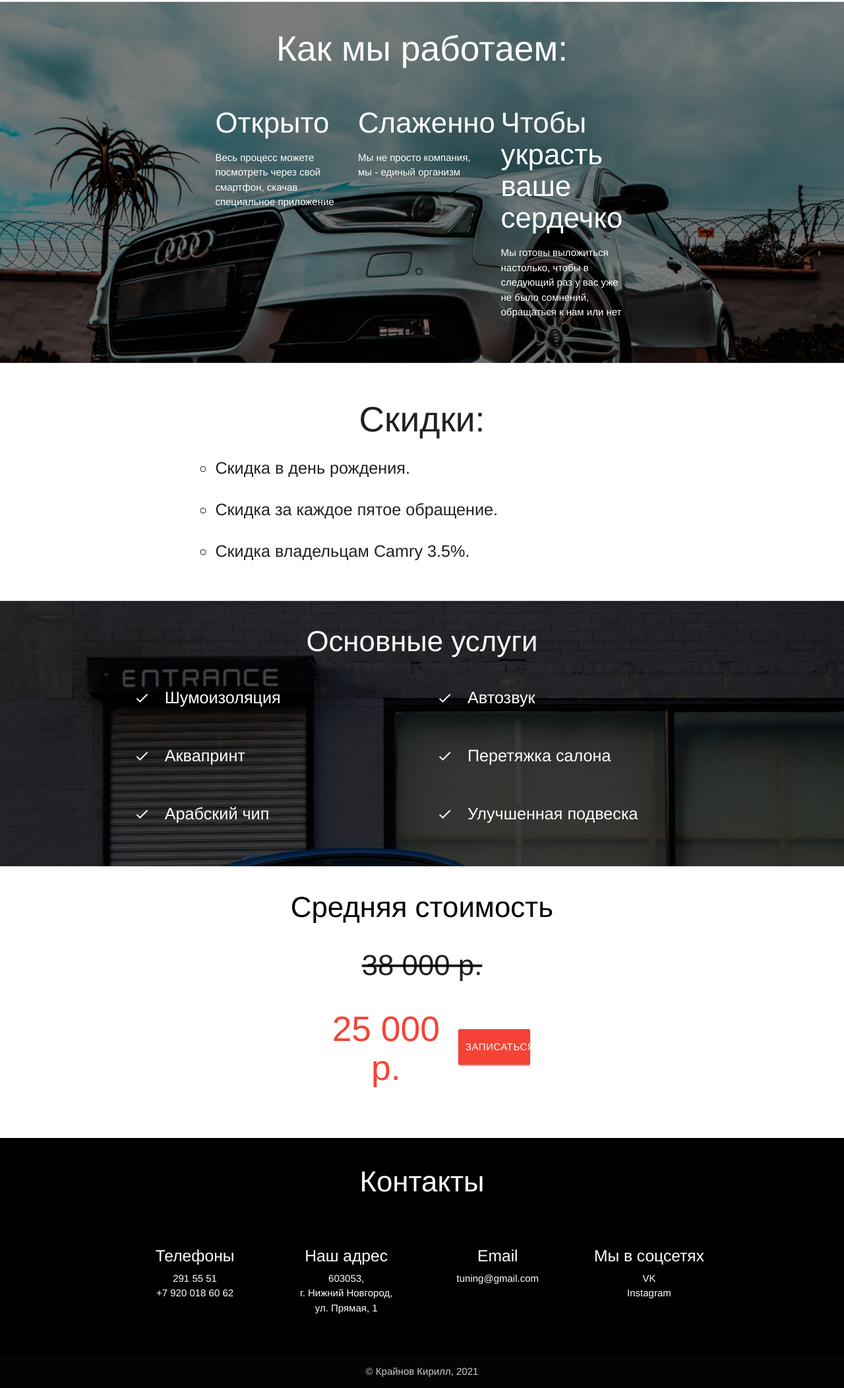
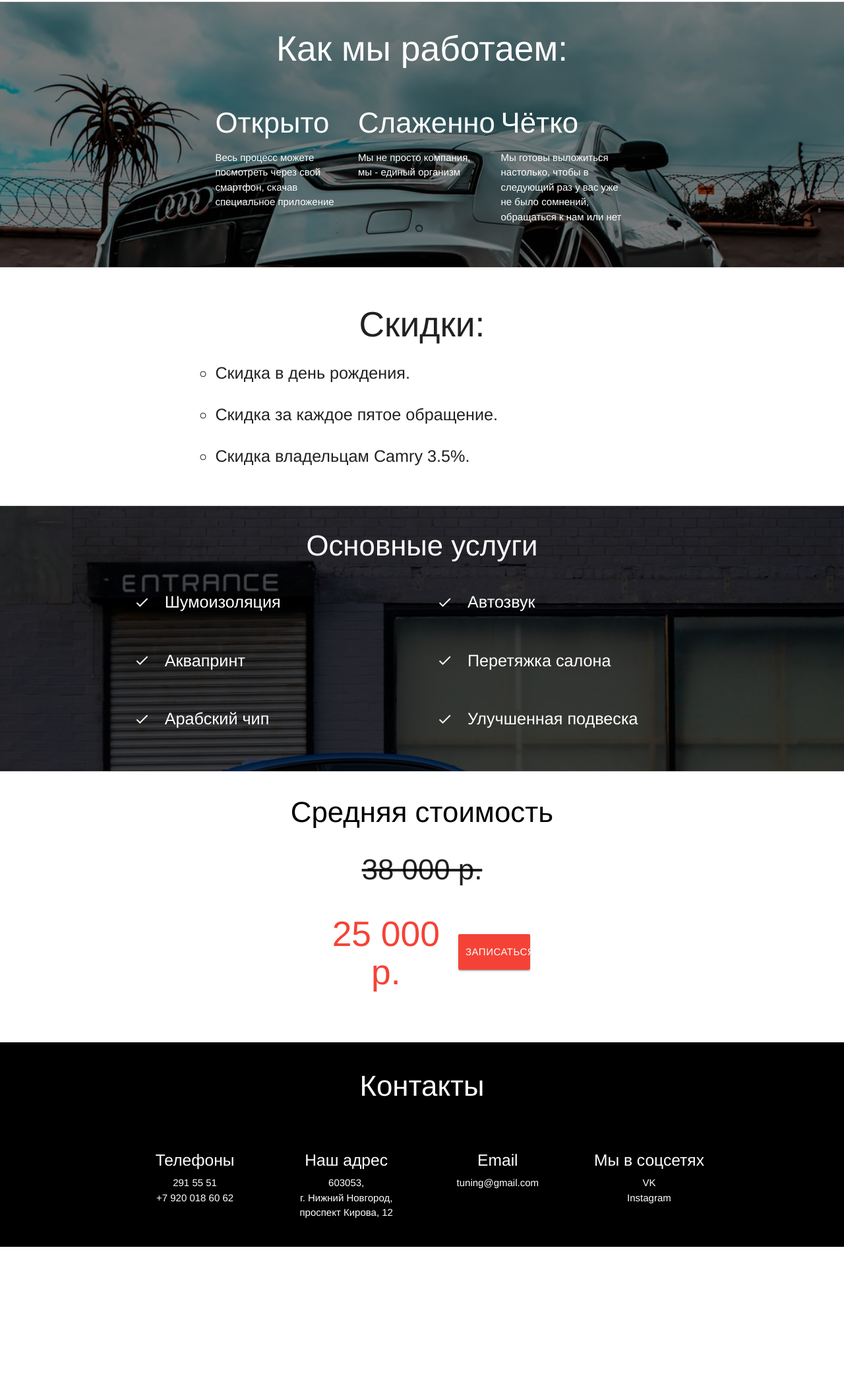
Before and after one commit to akryuchenkov/akryuchenkov.github.io, a website: page index.html in a window 1280 px wide. Shown: the part 1359-3463 px from the top of the page at 66% size. After the commit the page ends 3269 px from the top, so only its background shows below. Drawn offline with nearby package versions, Linux system fonts and the light colour scheme.

Commit message:
Update index.html

```diff
--- a/index.html
+++ b/index.html
@@ -4,14 +4,11 @@
 <head>
     <meta charset="utf-8" />
     <meta http-equiv="X-UA-Compatible" content="IE=edge">
-    <title>Intellect</title>
+    <title>Тюнинг студия</title>
     <meta name="viewport" content="width=device-width, initial-scale=1">
     <link href="https://fonts.googleapis.com/icon?family=Material+Icons" rel="stylesheet">
     <link rel="stylesheet" href="https://cdnjs.cloudflare.com/ajax/libs/materialize/0.100.2/css/materialize.min.css">
     <link rel="stylesheet" href="./static/stylesheet.css">
-    <link rel="apple-touch-icon" sizes="180x180" href="./static/apple-touch-icon.png">
-    <link rel="icon" type="image/png" sizes="32x32" href="./static/favicon-32x32.png">
-    <link rel="icon" type="image/png" sizes="16x16" href="./static/favicon-16x16.png">
     <link rel="manifest" href="./static/site.webmanifest">
     <link rel="mask-icon" href="./static/safari-pinned-tab.svg" color="#000000">
     <meta name="msapplication-TileColor" content="#000000">
@@ -402,8 +399,8 @@
                                 </ul>
                             </div>
                             <div class="col s12 m4 l4">
-                                <h3 class="hide-on-med-and-down">Чтобы украсть ваше сердечко</h3>
-                                <h4 class="hide-on-large-only center">Чтобы украсть ваше сердечко</h4>
+                                <h3 class="hide-on-med-and-down">Чётко</h3>
+                                <h4 class="hide-on-large-only center">Чётко</h4>
                                 <ul>
                                     <li>
                                         <p>Мы готовы выложиться настолько, чтобы в следующий раз у вас уже не было сомнений, обращаться к нам или нет</p>
@@ -596,7 +593,7 @@
                             <div class="row">
                                 <span class="col s12">603053,</span>
                                 <span class="col s12">г. Нижний Новгород,</span>
-                                <span class="col s12">ул. Прямая, 1 </span>
+                                <span class="col s12">проспект Кирова, 12 </span>
                             </div>
                         </div>
                     </div>
@@ -623,15 +620,6 @@
                             <a href="https://instagram.com/tuning" class="white-text">Instagram</a>
                         </div>
                     </div>
-                </div>
-            </div>
-        </div>
-        <div class="footer-copyright">
-            <div class="container">
-                <div class="center">
-                    <span>
-                        &copy; Крайнов Кирилл, 2021
-                    </span>
                 </div>
             </div>
         </div>
```
